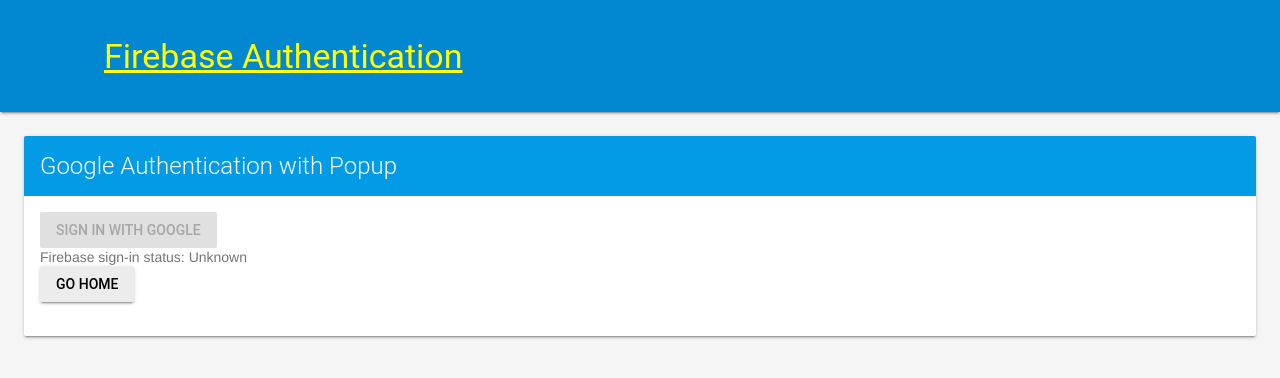
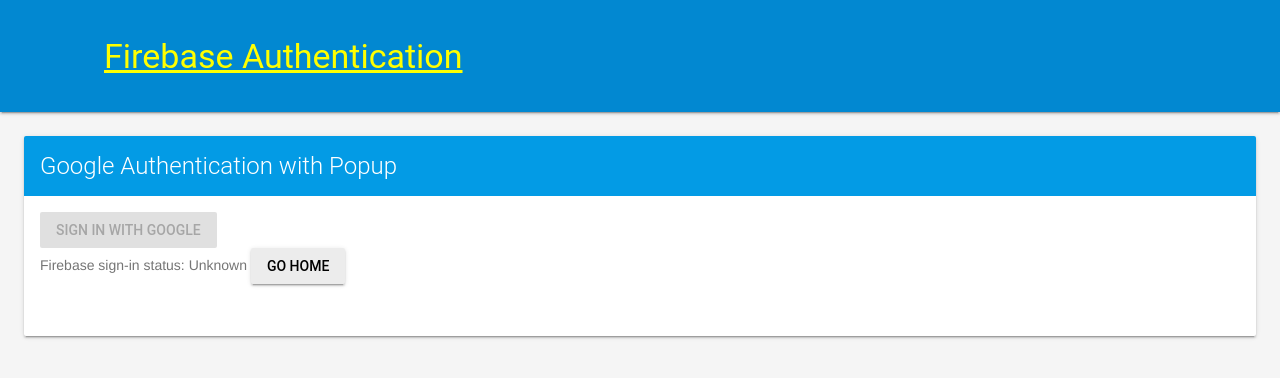
Before and after one commit to slothgamez/fireplex.github.io, a Jekyll site: the page firebase/login/index.html, which Jekyll copies as it is, in a window 1280 px wide. Shown: the top 378 px of the page. Built offline with Jekyll 4.4.1, drawn with Linux system fonts in a browser that asks for light colours; nearby versions of some CDN libraries; comment, search, counter and statistics services are not loaded.

Commit message:
Update index.html

```diff
--- a/firebase/login/index.html
+++ b/firebase/login/index.html
@@ -192,7 +192,7 @@ limitations under the License.
           <!-- Container where we'll display the user details -->
           <div class="quickstart-user-details-container">
             Firebase sign-in status: <span id="quickstart-sign-in-status">Unknown</span>
+            <button class="mdl-button mdl-js-button mdl-button--raised" id="home-button">Go home</button>
           </div>
-          <button class="mdl-button mdl-js-button mdl-button--raised" id="home-button">Go home</button>
 </body>
 </html>
```
